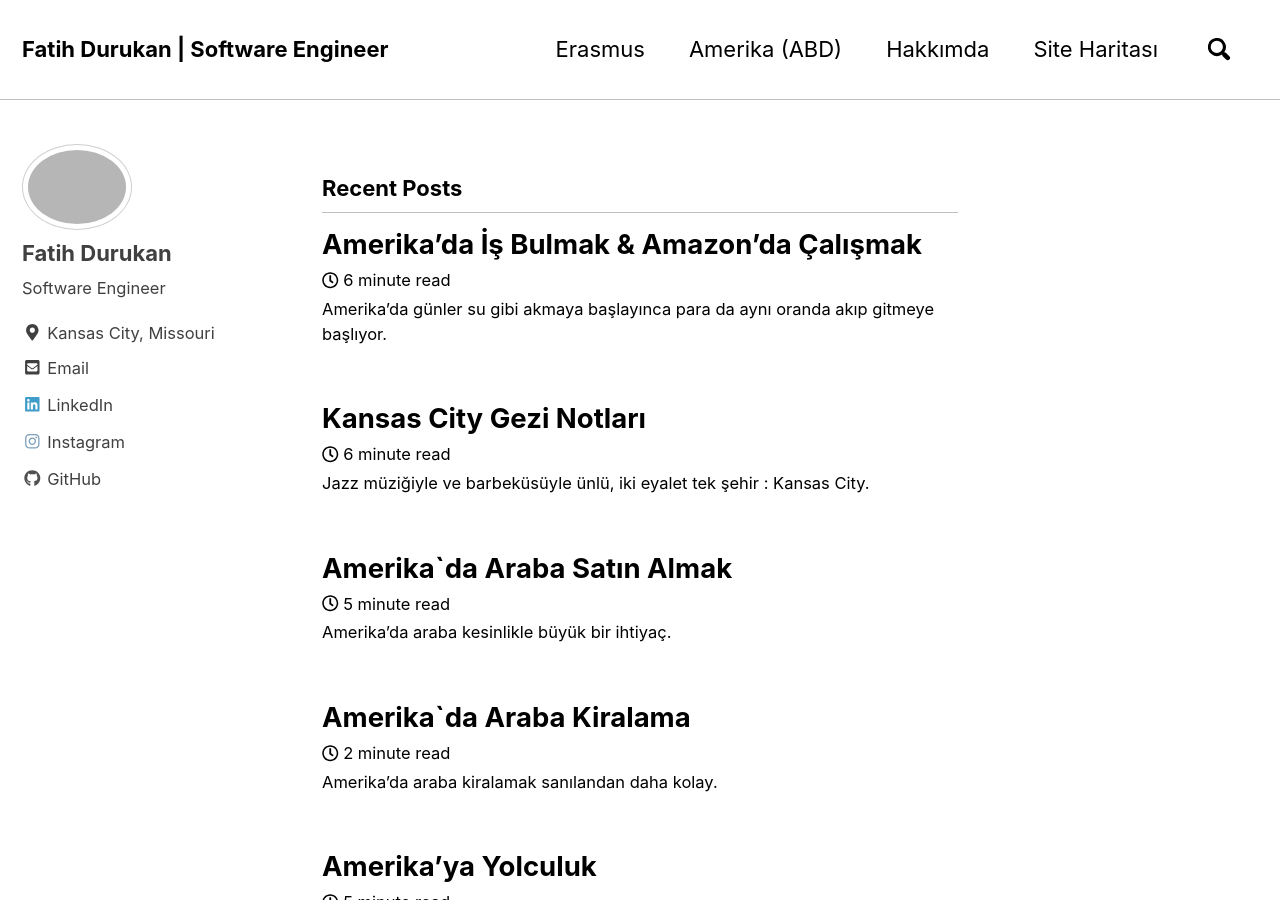
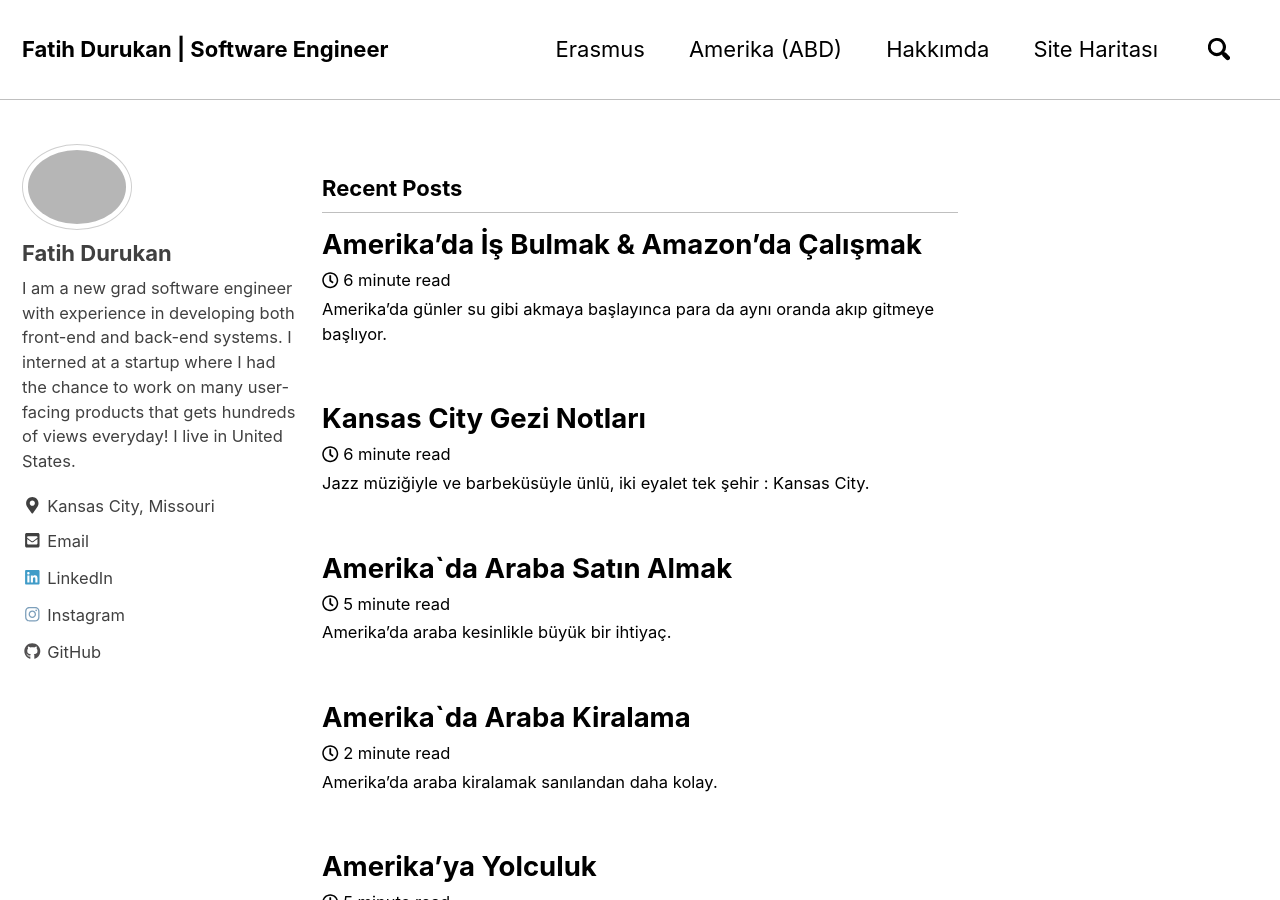
Before and after one commit to fatihdurukan/fatihdurukan.github.io, a Jekyll site: the page built from index.html, in a window 1280 px wide and 900 px high. Built offline with Jekyll 4.4.1, drawn with Linux system fonts in a browser that asks for light colours; nearby versions of some CDN libraries; the list of posts is cut into pages by our own code.

Commit message:
Config update

```diff
--- a/_config.yml
+++ b/_config.yml
@@ -12,11 +12,11 @@ locale                   : "en-US"
 title                    : "Fatih Durukan | Software Engineer"
 title_separator          : "|"
 name                     : "Fatih Durukan"
-description              : "I am Fatih Durukan, a software engineer who is a new grad, in developing both front-end and back-end systems. I interned at a startup where I had the chance to work on many user-facing products that gets hundreds of views everyday! I live in United States."
+description              : "I am Fatih Durukan, a new grad software engineer , in developing both front-end and back-end systems. I interned at a startup where I had the chance to work on many user-facing products that gets hundreds of views everyday! I live in United States."
 url                      : # the base hostname & protocol for your site e.g. "https://mmistakes.github.io"
 baseurl                  : # the subpath of your site, e.g. "/blog"
 repository               : fatihdurukan/fatihdurukan.github.io # GitHub username/repo-name e.g. "mmistakes/minimal-mistakes"
-teaser                   : # path of fallback teaser image, e.g. "/assets/images/500x300.png"
+teaser                   : /assets/images/500x300.jpg
 # breadcrumbs            : false # true, false (default)
 words_per_minute         : 125
 comments:
@@ -90,7 +90,7 @@ analytics:
 author:
   name             : "Fatih Durukan"
   avatar           : /assets/images/bb.jpg # path of avatar image, e.g. "/assets/images/bio-photo.jpg"
-  bio              : "Software Engineer"
+  bio              : "I am a new grad software engineer with experience in developing both front-end and back-end systems. I interned at a startup where I had the chance to work on many user-facing products that gets hundreds of views everyday! I live in United States."
   location         : "Kansas City, Missouri"
   email            : fatihdurukan42@gmail.com
   uri              :
```
Also changed, not shown: assets/images/500x300.jpg (added), 1 other file.
